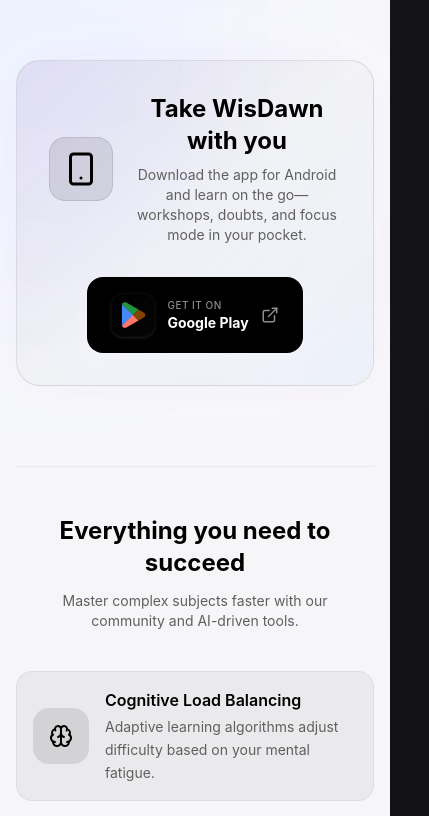
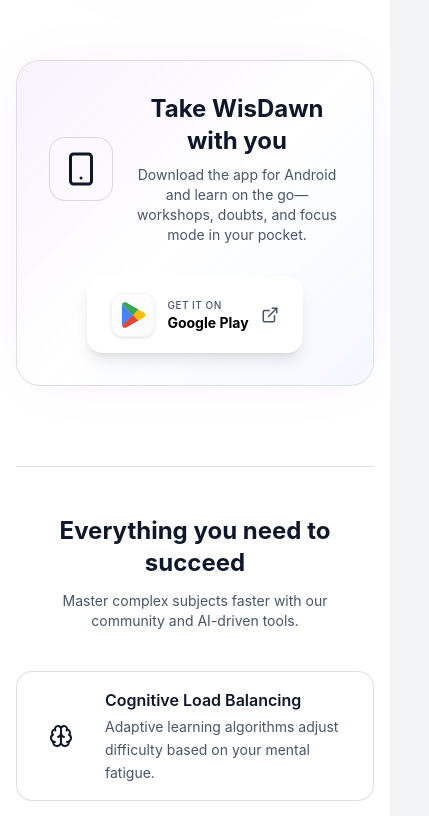
Before and after one commit to rstdax/wisdawn-website, a React (Vite) app: page / in a window 390 px wide. Shown: the part 1665-2481 px from the top of the page, 429 px wide, since content can reach past the window. Built offline with nearby package versions, Linux system fonts and the light colour scheme; no server answers.

Commit message:
new update

```diff
--- a/src/components/Home.tsx
+++ b/src/components/Home.tsx
@@ -516,9 +516,9 @@
                     className="flex-1 h-full overflow-y-auto overflow-x-hidden relative scroll-smooth bg-[#09090b]"
                     id="main-scroll-container"
                 >
-                    <div className="min-h-full p-4 sm:p-6 lg:p-12 pb-28 sm:pb-32 max-w-[1600px] mx-auto w-full relative flex flex-col">
+                    <div className="min-h-full p-4 sm:p-6 lg:p-12 max-w-[1600px] mx-auto w-full relative flex flex-col">
 
-                        <div className="flex-1">
+                        <div className="flex-1 pb-28 sm:pb-32">
                             <AnimatePresence mode="wait">
                                 {currentView === 'dashboard' && (
                                     <motion.div
--- a/src/components/LandingPage.tsx
+++ b/src/components/LandingPage.tsx
@@ -114,7 +114,7 @@
     }, [nextMobileImage])
 
     return (
-        <div className="min-h-screen bg-bg-dark text-white selection:bg-white/20 overflow-x-hidden relative">
+        <div className="min-h-screen bg-bg-dark text-white selection:bg-white/20 overflow-x-hidden relative flex flex-col">
             {/* Ambient Base Gradients */}
             <div className="fixed inset-0 pointer-events-none z-0">
                 <div className="absolute top-[-20%] left-[-10%] w-[50%] h-[50%] bg-blue-600/10 rounded-full blur-[120px]" />
@@ -176,7 +176,7 @@
                 </AnimatePresence>
             </header>
 
-            <main className="relative z-10 pt-24 sm:pt-32 lg:pt-48 pb-16 sm:pb-20 px-4 sm:px-6 max-w-7xl mx-auto">
+            <main className="relative z-10 pt-24 sm:pt-32 lg:pt-48 px-4 sm:px-6 max-w-7xl mx-auto w-full">
                 {/* Hero Section */}
                 <motion.section
                     variants={stagger}
@@ -214,7 +214,7 @@
                                 href={PLAY_STORE_URL}
                                 target="_blank"
                                 rel="noopener noreferrer"
-                                className="w-full sm:w-auto px-6 py-3.5 rounded-full bg-[#1a1a1a] border border-white/20 text-white font-medium text-base flex items-center justify-center gap-3 hover:bg-[#252525] hover:border-white/30 transition-all group"
+                                className="play-store-hero-cta w-full sm:w-auto px-6 py-3.5 rounded-full font-medium text-base flex items-center justify-center gap-3 transition-all group"
                             >
                                 <div className="flex items-center justify-center">
                                     <GooglePlayIcon size={24} className="shrink-0" />
@@ -553,25 +553,20 @@
                         initial={{ opacity: 0, scale: 0.95 }}
                         whileInView={{ opacity: 1, scale: 1 }}
                         viewport={{ once: true }}
-                        className="w-full aspect-video sm:aspect-[21/9] rounded-2xl sm:rounded-3xl overflow-hidden relative"
+                        className="join-movement-card w-full aspect-video sm:aspect-[21/9] rounded-2xl sm:rounded-3xl overflow-hidden relative"
                     >
-                        <div className="absolute inset-0 bg-blue-900/20 mix-blend-overlay z-10" />
-                        <img
-                            src="/team-photo.jpeg"
-                            alt="Our Team"
-                            className="w-full h-full object-cover grayscale opacity-60"
-                        />
-                        <div className="absolute inset-0 z-20 flex items-center justify-center p-4 sm:p-8 text-center bg-black/40">
+                        <div className="join-movement-overlay absolute inset-0 z-10" />
+                        <div className="absolute inset-0 z-20 flex items-center justify-center p-4 sm:p-8 text-center">
                             <div>
-                                <h2 className="text-xl sm:text-3xl font-bold mb-2 sm:mb-4">Join the Movement</h2>
-                                <p className="text-neutral-300 max-w-lg mx-auto text-sm sm:text-base">We're always looking for brilliant educators, developers, and designers to join our core team.</p>
+                                <h2 className="join-movement-title text-xl sm:text-3xl font-bold mb-2 sm:mb-4">Join the Movement</h2>
+                                <p className="join-movement-subtitle max-w-lg mx-auto text-sm sm:text-base">We're always looking for brilliant educators, developers, and designers to join our core team.</p>
                             </div>
                         </div>
                     </motion.div>
                 </section>
 
                 {/* Contact Us Section */}
-                <section id="contact-us" className="mt-20 sm:mt-32 pt-12 sm:pt-20 border-t border-white/5 flex flex-col lg:flex-row gap-10 sm:gap-16 lg:gap-24">
+                <section id="contact-us" className="mt-20 sm:mt-32 pt-12 sm:pt-20 border-t border-white/5 flex flex-col lg:flex-row gap-10 sm:gap-16 lg:gap-24 pb-0 mb-0">
                     {/* Contact Information */}
                     <motion.div
                         initial={{ opacity: 0, x: -30 }}
@@ -674,7 +669,7 @@
             </main>
 
             {/* Footer */}
-            <footer className="border-t border-white/5 bg-black/40 mt-12 sm:mt-20 relative z-10">
+            <footer className="border-t border-white/5 bg-black/40 relative z-10 shrink-0 mt-auto">
                 <div className="max-w-7xl mx-auto px-4 sm:px-6 py-8 sm:py-12 flex flex-col md:flex-row items-center justify-between gap-4 sm:gap-6">
                     <div className="flex items-center gap-3 text-center md:text-left">
                         <img src="/logo.png?v=3" alt="WisDawn Logo" className="w-6 h-6 rounded-md object-cover shrink-0" />
--- a/src/contexts/UserContext.tsx
+++ b/src/contexts/UserContext.tsx
@@ -1,6 +1,6 @@
 import { createContext, useContext, useEffect, useState, type ReactNode } from "react";
 import { onAuthStateChanged, type User, updateProfile } from "firebase/auth";
-import { auth } from "../lib/firebase";
+import { auth, hasInvalidFirebaseConfig } from "../lib/firebase";
 import { getUserProfile, upsertUserProfile } from "../lib/firestore";
 
 export interface WorkshopData {
@@ -82,6 +82,13 @@
   const [userData, setUserData] = useState<UserData>(initialUserData);
 
   useEffect(() => {
+    if (hasInvalidFirebaseConfig) {
+      setCurrentUser(null);
+      setUserData(initialUserData);
+      setLoadingAuth(false);
+      return;
+    }
+
     const unsubscribe = onAuthStateChanged(auth, async (user) => {
       setCurrentUser(user);
 
--- a/src/index.css
+++ b/src/index.css
@@ -78,15 +78,41 @@
   background-image: linear-gradient(to right, #60a5fa, #a78bfa, #f472b6);
 }
 
-/* Global Light Theme Override using Filter Inversion */
+/* Light theme without filter inversion (prevents fixed/sticky glitches) */
 body.light-theme {
-  filter: invert(1) hue-rotate(180deg);
+  background-color: #f3f4f6;
+  background-image: radial-gradient(circle at 50% 0%, #ffffff 0%, #eef2f7 100%);
+  color: #0f172a;
 }
 
-/* Revert media elements so they remain their true colors */
-body.light-theme img,
-body.light-theme video {
-  filter: invert(1) hue-rotate(180deg);
+body.light-theme #root {
+  background-color: transparent;
+}
+
+body.light-theme .text-white {
+  color: #0f172a !important;
+}
+
+body.light-theme .text-neutral-400,
+body.light-theme .text-neutral-500,
+body.light-theme .text-slate-400,
+body.light-theme .text-white\/50,
+body.light-theme .text-white\/30 {
+  color: #475569 !important;
+}
+
+body.light-theme [class*="bg-[#09090b]"],
+body.light-theme [class*="bg-[#000000]"],
+body.light-theme [class*="bg-[#18181b]"],
+body.light-theme [class*="bg-bg-dark"],
+body.light-theme [class*="bg-black/40"],
+body.light-theme [class*="bg-black/60"],
+body.light-theme [class*="bg-black/70"] {
+  background-color: #ffffff !important;
+}
+
+body.light-theme [class*="border-white"] {
+  border-color: rgba(15, 23, 42, 0.14) !important;
 }
 
 /* Responsive: safe area and touch targets */
@@ -114,3 +140,61 @@
   background: rgba(255, 255, 255, 0.2);
   border-radius: 3px;
 }
+
+.join-movement-card {
+  background-image: url("/team-photo.jpeg");
+  background-size: cover;
+  background-position: center;
+  background-repeat: no-repeat;
+}
+
+.join-movement-overlay {
+  background:
+    linear-gradient(135deg, rgba(8, 47, 73, 0.45) 0%, rgba(17, 24, 39, 0.7) 50%, rgba(76, 29, 149, 0.45) 100%),
+    radial-gradient(circle at 20% 20%, rgba(255, 255, 255, 0.15), transparent 55%);
+}
+
+.join-movement-title {
+  color: #ffffff;
+  text-shadow: 0 3px 18px rgba(0, 0, 0, 0.45);
+}
+
+.join-movement-subtitle {
+  color: rgba(241, 245, 249, 0.92);
+  text-shadow: 0 2px 14px rgba(0, 0, 0, 0.35);
+}
+
+.play-store-hero-cta {
+  color: #f8fafc;
+  background: linear-gradient(135deg, #131722 0%, #0f172a 45%, #1f2937 100%);
+  border: 1px solid rgba(148, 163, 184, 0.35);
+  box-shadow: 0 12px 28px -18px rgba(15, 23, 42, 0.9);
+}
+
+.play-store-hero-cta:hover {
+  color: #ffffff;
+  background: linear-gradient(135deg, #1a2332 0%, #172036 45%, #273449 100%);
+  border-color: rgba(148, 163, 184, 0.55);
+}
+
+body.light-theme .join-movement-overlay {
+  background:
+    linear-gradient(135deg, rgba(255, 255, 255, 0.62) 0%, rgba(248, 250, 252, 0.7) 50%, rgba(238, 242, 255, 0.66) 100%),
+    radial-gradient(circle at 20% 20%, rgba(59, 130, 246, 0.18), transparent 60%);
+}
+
+body.light-theme .join-movement-title {
+  color: #0f172a;
+  text-shadow: none;
+}
+
+body.light-theme .join-movement-subtitle {
+  color: #334155;
+  text-shadow: none;
+}
+
+body.light-theme .play-store-hero-cta {
+  color: #f8fafc;
+  background: linear-gradient(135deg, #111827 0%, #1f2937 100%);
+  border-color: rgba(100, 116, 139, 0.45);
+}
--- a/src/lib/auth.ts
+++ b/src/lib/auth.ts
@@ -24,6 +24,9 @@
 }
 
 export async function signUpWithEmail(email: string, password: string) {
+  if (hasInvalidFirebaseConfig) {
+    throw { code: "app/firebase-config-missing" };
+  }
   return createUserWithEmailAndPassword(auth, email, password);
 }
 
--- a/src/lib/firebase.ts
+++ b/src/lib/firebase.ts
@@ -40,7 +40,16 @@
   );
 }
 
-export const app = initializeApp(firebaseConfig);
+const firebaseConfigForInit = {
+  apiKey: firebaseConfig.apiKey || "missing-api-key",
+  authDomain: firebaseConfig.authDomain || "missing-auth-domain.firebaseapp.com",
+  projectId: firebaseConfig.projectId || "missing-project-id",
+  storageBucket: firebaseConfig.storageBucket || "missing-project-id.appspot.com",
+  messagingSenderId: firebaseConfig.messagingSenderId || "000000000000",
+  appId: firebaseConfig.appId || "1:000000000000:web:missingappid",
+};
+
+export const app = initializeApp(firebaseConfigForInit);
 export const auth = getAuth(app);
 export const db = getFirestore(app);
 export const storage = getStorage(app);
```
Also changed, not shown: 2 other files (tests, documents, lock files or other folders).
